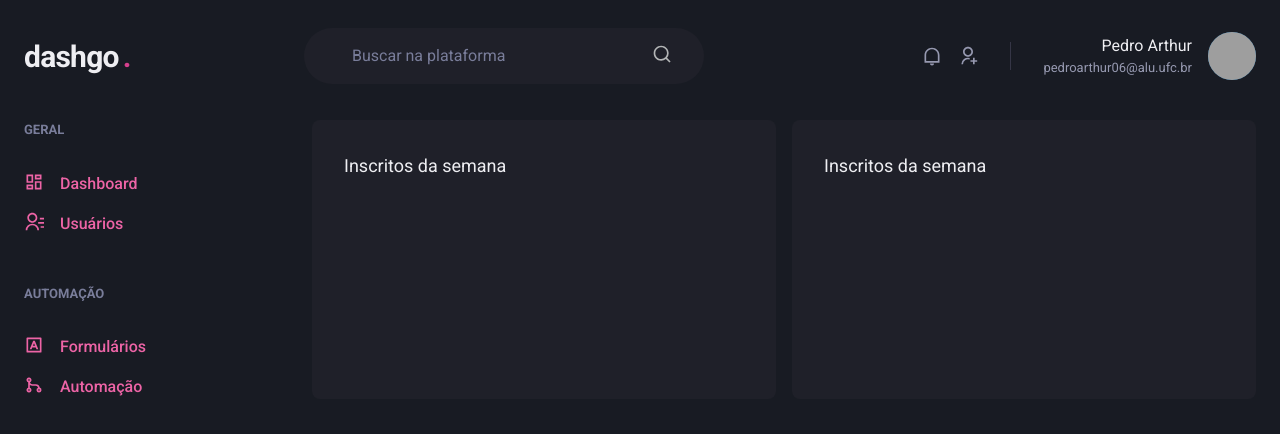
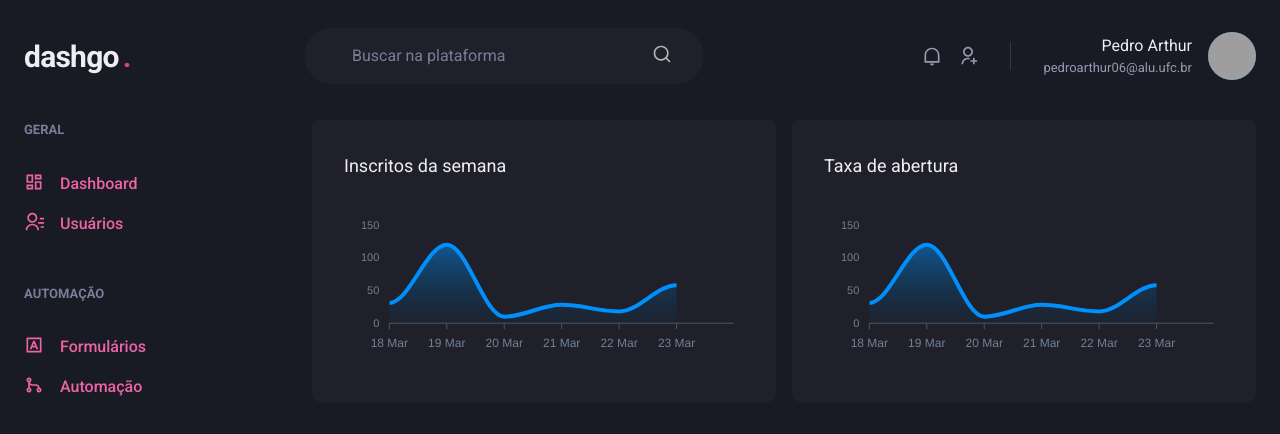
Before and after one commit to Pedroor/Workshops-Cursos, a Next.js app: page /dashboard in a window 1280 px wide. Shown: the top 434 px of the page. Built offline with nearby package versions, Linux system fonts and the light colour scheme; grey boxes are pictures that could not be loaded.

Commit message:
feat: adding graphs in dashboard page

```diff
--- a/package.json
+++ b/package.json
@@ -12,9 +12,11 @@
     "@chakra-ui/react": "^1.4.2",
     "@emotion/react": "^11.1.5",
     "@emotion/styled": "^11.1.5",
+    "apexcharts": "^3.26.0",
     "framer-motion": "^4.1.2",
     "next": "10.1.3",
     "react": "17.0.2",
+    "react-apexcharts": "^1.3.7",
     "react-dom": "17.0.2",
     "react-icons": "^4.2.0"
   },
--- a/src/pages/dashboard.tsx
+++ b/src/pages/dashboard.tsx
@@ -1,6 +1,62 @@
 import { Header } from "../components/Header";
+import dynamic from "next/dynamic";
 import { Sidebar } from "../components/Sidebar";
-import { Flex, SimpleGrid, Box, Text } from "@chakra-ui/react";
+import { Flex, SimpleGrid, Box, Text, theme } from "@chakra-ui/react";
+
+const Chart = dynamic(() => import("react-apexcharts"), { ssr: false });
+
+const options = {
+  chart: {
+    toolbar: {
+      show: false,
+    },
+    zoom: {
+      enabled: false,
+    },
+    foreColor: theme.colors.gray[500],
+  },
+
+  grid: {
+    show: false,
+  },
+
+  dataLabels: {
+    enabled: false,
+  },
+  tooltip: {
+    enabled: false,
+  },
+
+  xaxis: {
+    type: "datetime",
+    axisBorder: {
+      color: theme.colors.gray[600],
+    },
+    axisTicks: {
+      color: theme.colors.gray[600],
+    },
+    categories: [
+      "2021-03-18T00:00:00.000Z",
+      "2021-03-19T00:00:00.000Z",
+      "2021-03-20T00:00:00.000Z",
+      "2021-03-21T00:00:00.000Z",
+      "2021-03-22T00:00:00.000Z",
+      "2021-03-23T00:00:00.000Z",
+      "2021-03-24T00:00:00.000Z",
+    ],
+  },
+  fill: {
+    opacity: 0.3,
+    type: "gradient",
+    gradient: {
+      shade: "dark",
+      opacityFrom: 0.7,
+      opacityTo: 0.3,
+    },
+  },
+};
+
+const series = [{ name: "Series1", data: [31, 120, 10, 28, 18, 58] }];
 
 export default function Dashboard() {
   return (
@@ -9,15 +65,17 @@
       <Flex w="100%" my="6" maxWidth={1480} mx="auto" px="6">
         <Sidebar />
         <SimpleGrid flex="1" gap="4" minChildWidth="320px" align="flex-start">
-          <Box p="8" bg="gray.800" borderRadius={8}>
+          <Box p="8" bg="gray.800" borderRadius={8} pb="4">
             <Text fontSize="lg" mb="4">
               Inscritos da semana
             </Text>
+            <Chart type="area" height={160} options={options} series={series} />
           </Box>
           <Box p="8" bg="gray.800" borderRadius={8}>
             <Text fontSize="lg" mb="4">
-              Inscritos da semana
+              Taxa de abertura
             </Text>
+            <Chart type="area" height={160} options={options} series={series} />
           </Box>
         </SimpleGrid>
       </Flex>
```
Also changed, not shown: 1 other file (tests, documents, lock files or other folders).
